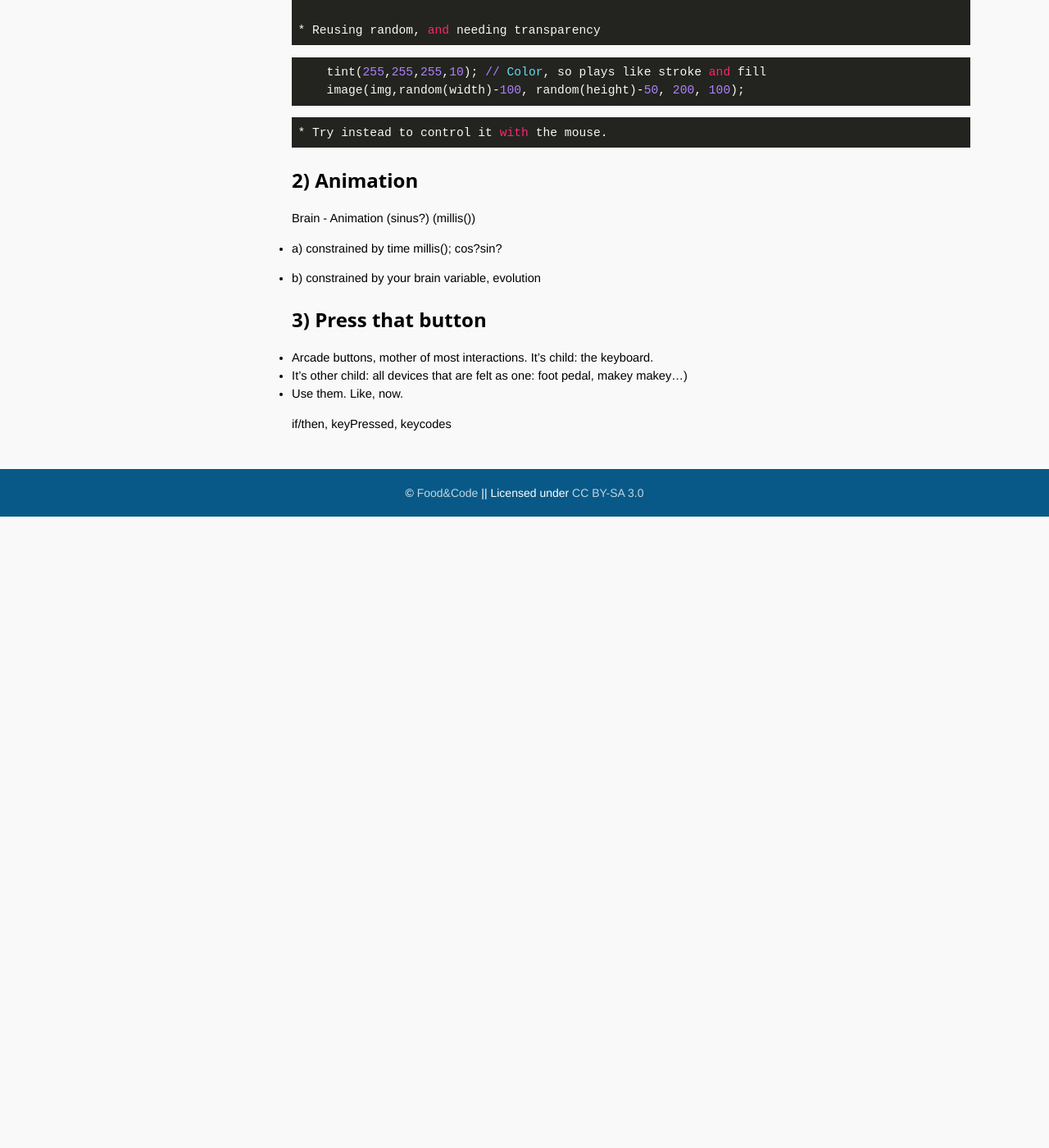
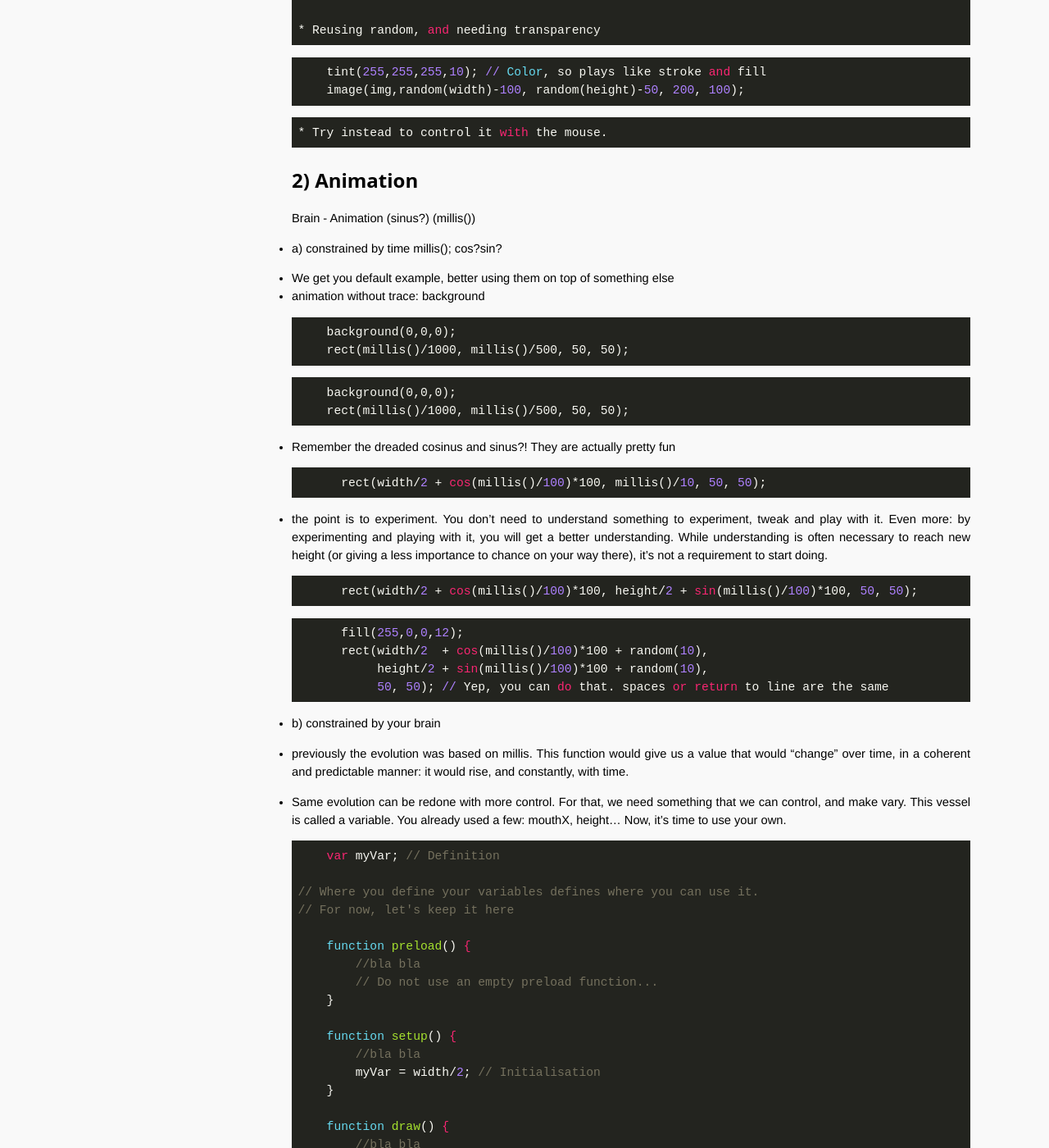
Before and after one commit to FoodAndCode/workshop, a Jekyll site: the page built from log2_FryingPan.markdown, in a window 1280 px wide and 1400 px high, scrolled down 662 px. Shown: the whole window at 82% size. Built offline with Jekyll 4.4.1, drawn with Linux system fonts in a browser that asks for light colours; before the commit the page ends 1292 px from its top, so only the background shows below that; some of the changed text lies outside the part shown.

Commit message:
update on course

````diff
--- a/log1_Pink_is_tasty.markdown
+++ b/log1_Pink_is_tasty.markdown
@@ -122,6 +122,8 @@ NEED TO ADD: potential pictures, potential inner code, potential part of code to
 
  * We'll add a lot of possibilities, not all are to be forced (especially not at once!) chosing among your tools will be one hell of a task.
 
+ * Adding the "phase out" when rect(0,0,width,height) with high transparency
+
 ## 3) Even stupid is already a bit intelligent
  * You did already the brain part : connecting the dots. Routing.
  * Routing, good way to test simple stuff. Direct expression.
--- a/log2_FryingPan.markdown
+++ b/log2_FryingPan.markdown
@@ -41,12 +41,104 @@ Brain   - Animation (sinus?) (millis())
   * a) constrained by time
     millis(); cos?sin?
 
+  * We get you default example, better using them on top of something else
+  * animation without trace: background
+
+```javascrit
+    background(0,0,0);
+    rect(millis()/1000, millis()/500, 50, 50);
+```
+
+```javascrit
+    background(0,0,0);
+    rect(millis()/1000, millis()/500, 50, 50);
+```
+
+ * Remember the dreaded cosinus and sinus?! They are actually pretty fun
+
+```javascript
+      rect(width/2 + cos(millis()/100)*100, millis()/10, 50, 50);
+```
+
+ * the point is to experiment. You don't need to understand something to experiment, tweak and play with it. Even more: by experimenting and playing with it, you will get a better understanding. While understanding is often necessary to reach new height (or giving a less importance to chance on your way there), it's not a requirement to start doing.
+
+```javascript
+      rect(width/2 + cos(millis()/100)*100, height/2 + sin(millis()/100)*100, 50, 50);
+```
+
+```javascript
+      fill(255,0,0,12);
+      rect(width/2  + cos(millis()/100)*100 + random(10),
+           height/2 + sin(millis()/100)*100 + random(10),
+           50, 50); // Yep, you can do that. spaces or return to line are the same
+```
+
+
   * b) constrained by your brain
-    variable, evolution
+
+  * previously the evolution was based on millis. This function would give us a value that would "change" over time, in a coherent and predictable manner: it would rise, and constantly, with time.
+
+  * Same evolution can be redone with more control. For that, we need something that we can control, and make vary. This vessel is called a variable. You already used a few: mouthX, height... Now, it's time to use your own.
+
+```javascript
+    var myVar; // Definition
+
+// Where you define your variables defines where you can use it.
+// For now, let's keep it here
+
+    function preload() {
+        //bla bla
+        // Do not use an empty preload function...
+    }
+
+    function setup() {
+        //bla bla
+        myVar = width/2; // Initialisation
+    }
+
+    function draw() {
+        //bla bla
+
+        background(255,255,255);
+        myVar = myVar + random(-5,5); // Update
+        rect(myVar, 0, 10, 10); // Usage
+    }
+```
+
+  * try to do that in 2D
+  *  variables offers you more control over what you want to do. For animations, and ... more more things.
+
+  * Fun with math: max, min, map, abs, randomGaussian
+!!CODE HERE?!?!
 
 ## 3) Press that button
   * Arcade buttons, mother of most interactions. It's child: the keyboard.
   * It's other child: all devices that are felt as one: foot pedal, makey makey...)
   * Use them. Like, now.
 
-if/then, keyPressed, keycodes
+  * keyCodes: https://p5js.org/reference/#/p5/keyCode
+```javascript
+// NOT WORKING, check disparities between keyPressed and keyTyped
+// Check too when actualy this is called. Seems hard to display something from the function
+
+
+    function keyTyped() {
+
+      if (keyCode === LEFT_ARROW) {
+        background(255,255,255);
+         myVar = 100;
+        }
+
+      rect(10,10,100,100);
+        if (key === 'a') {
+            myVar= width/2;
+        } else if (key === 'b') {
+            fill(255,0,0,200)
+        rect(0,0,width, height);
+      }
+  // uncomment to prevent any default behavior
+   return false;
+}
+```
+
+  * mouseMoved, mousePressed/released, keyReleased...
````
